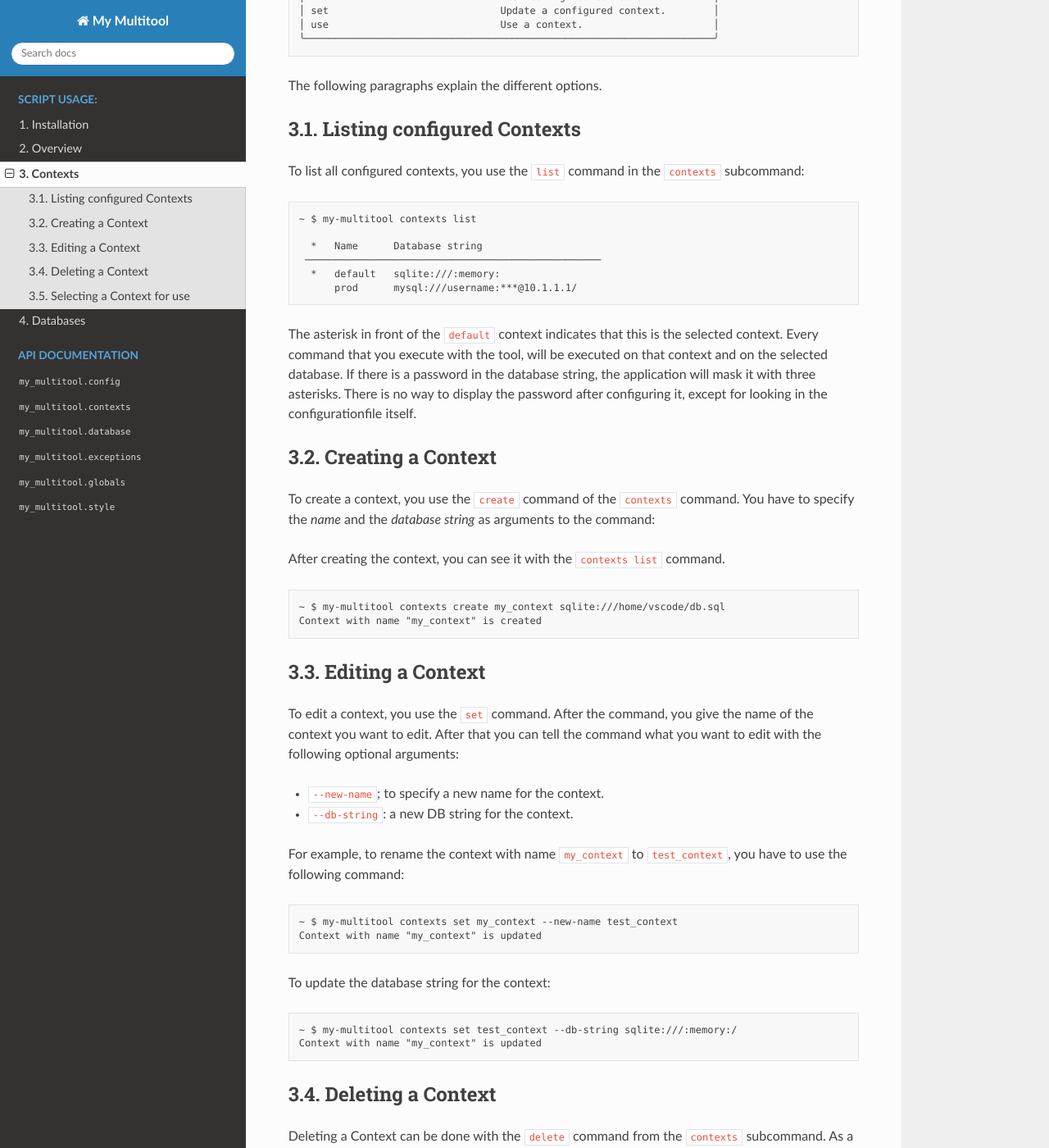
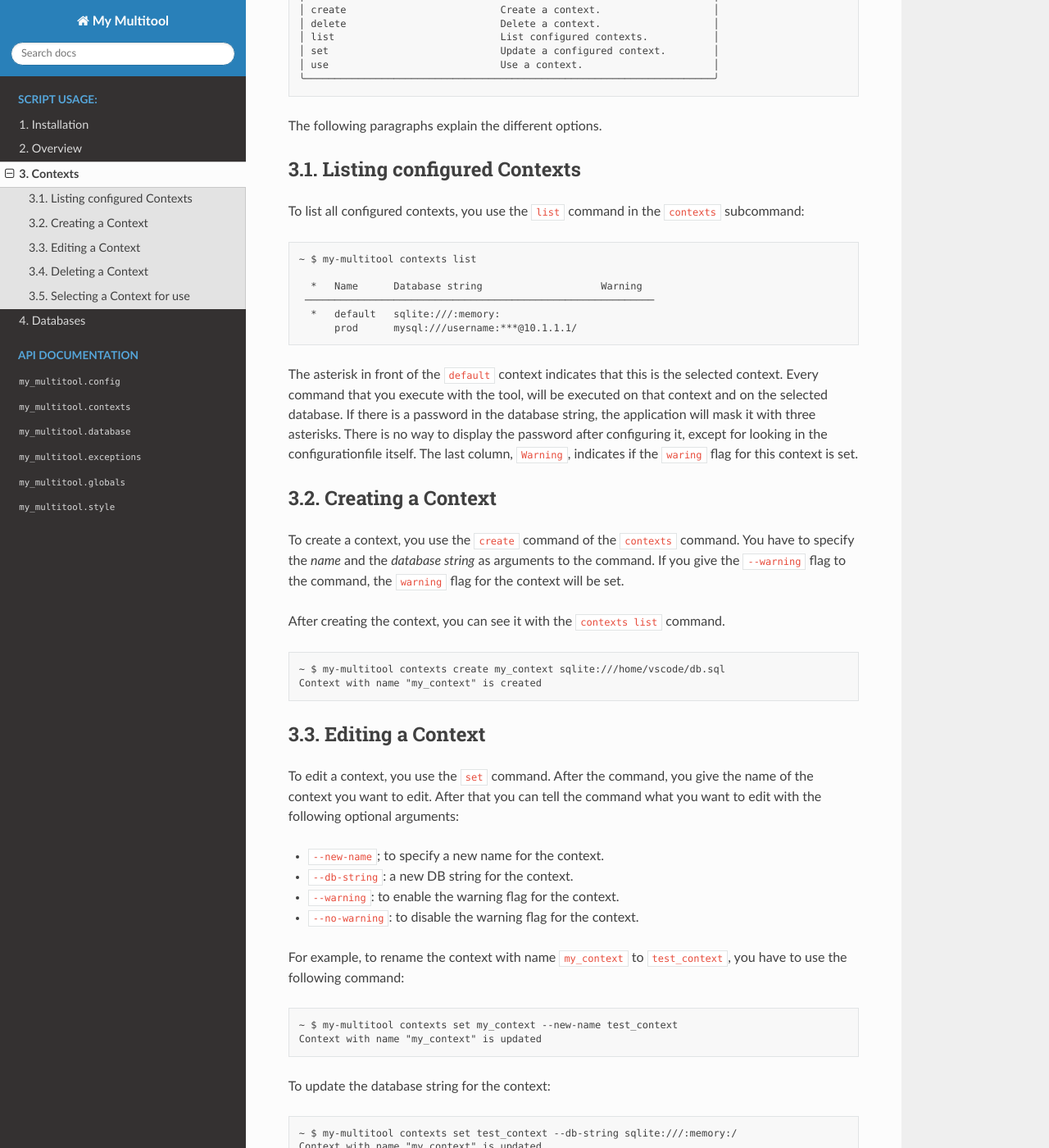
Before and after one commit to DarylStark/my_multitool, a Sphinx documentation site: the page built from docs/source/usage/contexts.rst, in a window 1280 px wide and 1400 px high, scrolled down 726 px. Shown: the whole window at 82% size. Built offline with Sphinx 7.4.7 and the Read the Docs theme 2.0.0, drawn with Linux system fonts in a browser that asks for light colours; some of the changed text lies outside the part shown.

Commit message:
Added documentation for the `warning` flag
Fixes #9

```diff
--- a/docs/source/usage/contexts.rst
+++ b/docs/source/usage/contexts.rst
@@ -3,10 +3,11 @@ Contexts
 
 The script uses context to give the user access to multiple environment. You can, for instance, create a context for the production environment, one for the acceptence environment, one for the testing environment and one for the development environment. This way, you can use this tool for multiple environments without switching machines or by fiddling with configuration files.
 
-A context has two fields:
+A context has three fields:
 
 -   ``name``: the name of the context. For instance: ``production`` or ``instance01``
 -   ``db_string``: the database URL for SQLAlchemy. For instance: ``sqlite:///:memory:/``.
+-   ``warning``: indicates if for this contexts warnings should be displayed when doing something destructive.
 
 When starting the application for the first time, a default context with the name ``context`` is created. The database URL for this context is a SQLite in-memory database. All context related commands are placed in the ``contexts`` subcommand:
 
@@ -40,17 +41,17 @@ To list all configured contexts, you use the ``list`` command in the ``contexts`
 
     ~ $ my-multitool contexts list
 
-      *   Name      Database string
-     ──────────────────────────────────────────────────
+      *   Name      Database string                    Warning
+     ───────────────────────────────────────────────────────────
       *   default   sqlite:///:memory:
           prod      mysql:///username:***@10.1.1.1/
 
-The asterisk in front of the ``default`` context indicates that this is the selected context. Every command that you execute with the tool, will be executed on that context and on the selected database. If there is a password in the database string, the application will mask it with three asterisks. There is no way to display the password after configuring it, except for looking in the configurationfile itself.
+The asterisk in front of the ``default`` context indicates that this is the selected context. Every command that you execute with the tool, will be executed on that context and on the selected database. If there is a password in the database string, the application will mask it with three asterisks. There is no way to display the password after configuring it, except for looking in the configurationfile itself. The last column, ``Warning``, indicates if the ``waring`` flag for this context is set.
 
 Creating a Context
 ------------------
 
-To create a context, you use the ``create`` command of the ``contexts`` command. You have to specify the *name* and the *database string* as arguments to the command:
+To create a context, you use the ``create`` command of the ``contexts`` command. You have to specify the *name* and the *database string* as arguments to the command. If you give the ``--warning`` flag to the command, the ``warning`` flag for the context will be set.
 
 After creating the context, you can see it with the ``contexts list`` command.
 
@@ -66,6 +67,8 @@ To edit a context, you use the ``set`` command. After the command, you give the
 
 -   ``--new-name``; to specify a new name for the context.
 -   ``--db-string``: a new DB string for the context.
+-   ``--warning``: to enable the warning flag for the context.
+-   ``--no-warning``: to disable the warning flag for the context.
 
 For example, to rename the context with name ``my_context`` to ``test_context``, you have to use the following command:
 
```
